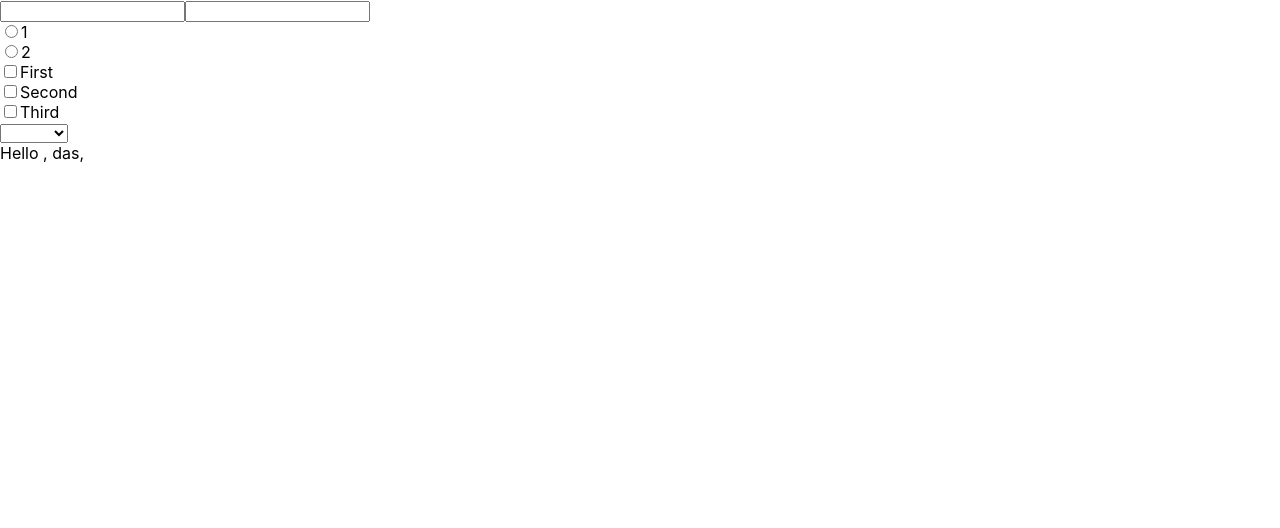
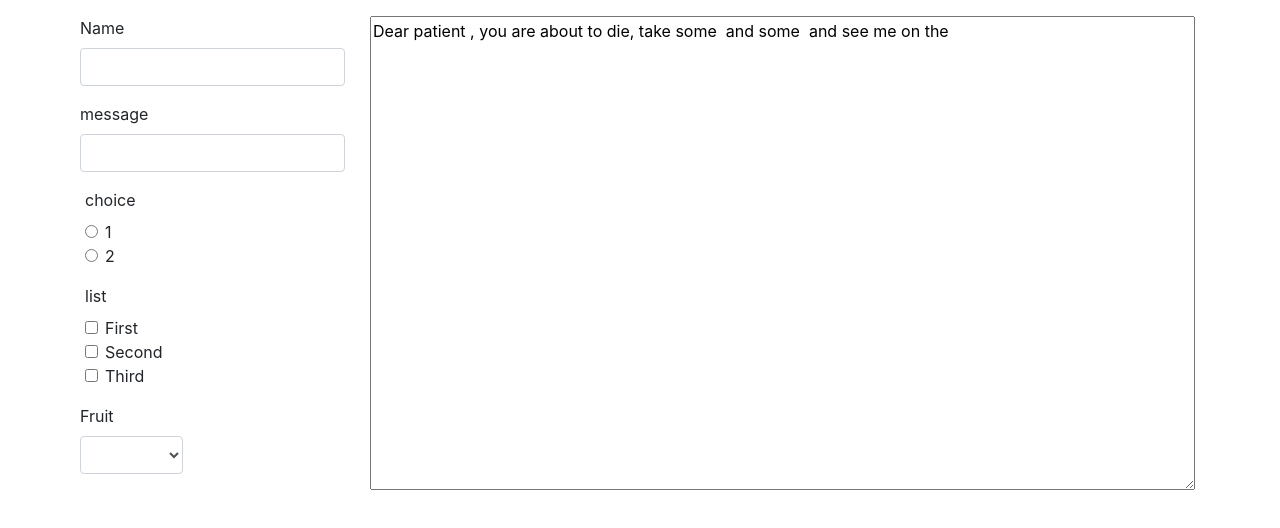
Before and after one commit to Itamaram/dr-template, a React (Create React App) app: page / in a window 1280 px wide. Shown: the top 528 px of the page. Built offline with nearby package versions, Linux system fonts and the light colour scheme.

Commit message:
More bootstrap

```diff
--- a/public/index.html
+++ b/public/index.html
@@ -24,6 +24,7 @@
       work correctly both with client-side routing and a non-root public URL.
       Learn how to configure a non-root public URL by running `npm run build`.
     -->
+    <link rel="stylesheet" href="https://stackpath.bootstrapcdn.com/bootstrap/4.1.3/css/bootstrap.min.css" integrity="sha384-MCw98/SFnGE8fJT3GXwEOngsV7Zt27NXFoaoApmYm81iuXoPkFOJwJ8ERdknLPMO" crossorigin="anonymous">
     <title>React App</title>
   </head>
   <body>
@@ -39,5 +40,8 @@
       To begin the development, run `npm start` or `yarn start`.
       To create a production bundle, use `npm run build` or `yarn build`.
     -->
+    <script src="https://code.jquery.com/jquery-3.3.1.slim.min.js" integrity="sha384-q8i/X+965DzO0rT7abK41JStQIAqVgRVzpbzo5smXKp4YfRvH+8abtTE1Pi6jizo" crossorigin="anonymous"></script>
+<script src="https://cdnjs.cloudflare.com/ajax/libs/popper.js/1.14.3/umd/popper.min.js" integrity="sha384-ZMP7rVo3mIykV+2+9J3UJ46jBk0WLaUAdn689aCwoqbBJiSnjAK/l8WvCWPIPm49" crossorigin="anonymous"></script>
+<script src="https://stackpath.bootstrapcdn.com/bootstrap/4.1.3/js/bootstrap.min.js" integrity="sha384-ChfqqxuZUCnJSK3+MXmPNIyE6ZbWh2IMqE241rYiqJxyMiZ6OW/JmZQ5stwEULTy" crossorigin="anonymous"></script>
   </body>
 </html>
--- a/src/App.js
+++ b/src/App.js
@@ -14,7 +14,12 @@ class TextInput extends React.Component {
   }
   render() {
     return (
-      <input type="text" onChange={this.handleChange}></input>
+      <div className="form-row">
+        <div className="form-group">
+          <label htmlFor={`input-text-${this.props.name}`}>{this.props.config.display || this.props.name}</label>
+          <input type="text" className="form-control" onChange={this.handleChange} />
+        </div>
+      </div>
     );
   }
 }
@@ -29,12 +34,22 @@ class RadioInput extends React.Component {
     this.props.onChange(this.props.name, e.target.value);
   }
   render() {
-    return this.props.options.map((o, i) => (
-      <div>
-        <input type="radio" id={`${this.props.name}${i}`} name={this.props.name} value={o.value} onChange={this.handleChange} />
-        <label htmlFor={`${this.props.name}${i}`}>{o.key}</label>
+    const {options, display} = this.props.config;
+    return (
+      <div className="form-group">
+        <label>{display || this.props.name}</label>
+        {
+          options.map((o, i) => {
+            const id = `input-radio-${this.props.name}-${i}`;
+            return (
+              <div className="form-check">
+                <input className="form-check-input" type="radio" id={id} name={this.props.name} value={o.value} onChange={this.handleChange} />
+                <label className="form-check-label" htmlFor={id}>{o.key}</label>
+              </div>
+            )
+          })}
       </div>
-    ));
+    )
   }
 }
 
@@ -50,13 +65,20 @@ class DropdownInput extends React.Component {
   }
 
   render() {
+    const { options, display } = this.props.config;
     return (
-      <select onChange={this.handleChange}>
-        <option></option>
-        {
-          this.props.options.map(o => (<option value={o.value || o.key}>{o.key}</option>))
-        }
-      </select>
+      <div className="form-row">
+        <div className="form-group">
+          <label>{display || this.props.name}</label>
+          <select onChange={this.handleChange} className="form-control">
+            <option></option>
+            {
+              options.map(o => (<option value={o.value || o.key}>{o.key}</option>))
+            }
+          </select>
+
+        </div>
+      </div>
     )
   }
 }
@@ -81,17 +103,25 @@ class CheckboxInput extends React.Component {
 
   handleChange(e) {
     this.setState({ [e.target.name]: e.target.checked ? e.target.value : '' },
-      () => this.props.onChange(this.props.name, this.format(this.props.options, this.state))
+      () => this.props.onChange(this.props.name, this.format(this.props.config.options, this.state))
     );
   }
 
   render() {
-    return this.props.options.map(o => (
-      <div>
-        <input type="checkbox" name={o.key} value={o.value || o.key} onChange={this.handleChange} />
-        {o.key}
+    const {display, options} = this.props.config;
+    return (
+      <div className="form-group">
+      <label>{display || this.props.name}</label>
+        {
+          options.map(o => (
+            <div className="form-check">
+              <input className="form-check-input" type="checkbox" name={o.key} value={o.value || o.key} onChange={this.handleChange} />
+              <label className="form-check-label">{o.key}</label>
+            </div>
+          ))
+        }
       </div>
-    ))
+    )
   }
 }
 
@@ -109,14 +139,14 @@ class InputCollection extends React.Component {
     return Object.entries(template.placeholders).map(([key, value]) => {
       switch (value.type) {
         case "checkbox":
-          return (<CheckboxInput name={key} options={value.options} onChange={this.handleChange} />)
+          return (<CheckboxInput name={key} config={value} onChange={this.handleChange} />)
         case "radio":
-          return (<RadioInput name={key} options={value.options} onChange={this.handleChange} />)
+          return (<RadioInput name={key} config={value} onChange={this.handleChange} />)
         case "dropdown":
-          return (<DropdownInput name={key} options={value.options} onChange={this.handleChange} />)
+          return (<DropdownInput name={key} config={value} onChange={this.handleChange} />)
         case "text":
         default:
-          return (<TextInput name={key} onChange={this.handleChange} />)
+          return (<TextInput name={key} config={value} onChange={this.handleChange} />)
       }
     });
   }
@@ -135,13 +165,13 @@ class Container extends React.Component {
 
   render() {
     return (
-      <div class="row py-3">
-        <div class="col-3">
-          <div class="sticky-top">
+      <div className="row py-3">
+        <div className="col-3">
+          <div className="sticky-top">
             <InputCollection onChange={this.handleChange} />
           </div>
         </div>
-        <div class="col">
+        <div className="col">
           <TextResult placeholders={this.state} />
         </div>
       </div>
@@ -155,13 +185,13 @@ function TextResult(props) {
   }
 
   return (
-    <div>{interpolate(template.text, props.placeholders)}</div>
+    <textarea readOnly={true} style={{ width: "100%", height: "100%" }} value={interpolate(template.text, props.placeholders)} />
   )
 }
 
 function App() {
   return (
-    <div class="container">
+    <div className="container">
       <Container />
     </div>
   );
--- a/src/template.json
+++ b/src/template.json
@@ -1,8 +1,9 @@
 {
-    "text": "Hello {name}, {pick} {message} das, {choice} {list} {name}",
+    "text": "Dear patient {name}, you are about to die, take some {choice} and some {pick} and see me on the {list}",
     "placeholders": {
         "name": {
-            "type": "text"
+            "type": "text",
+            "display": "Name"
         },
         "message": {},
         "choice":{
@@ -22,6 +23,7 @@
         },
         "pick":{
             "type": "dropdown",
+            "display": "Fruit",
             "options":[
                 {"key": "Apple", "value": "apple"},
                 {"key": "Orange"},
```
